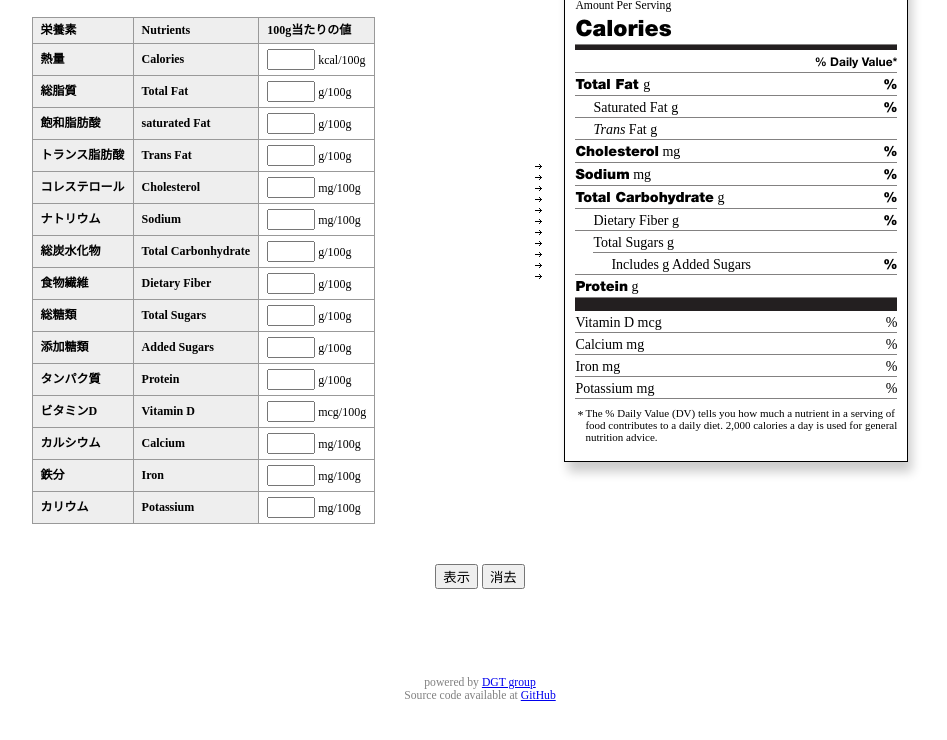
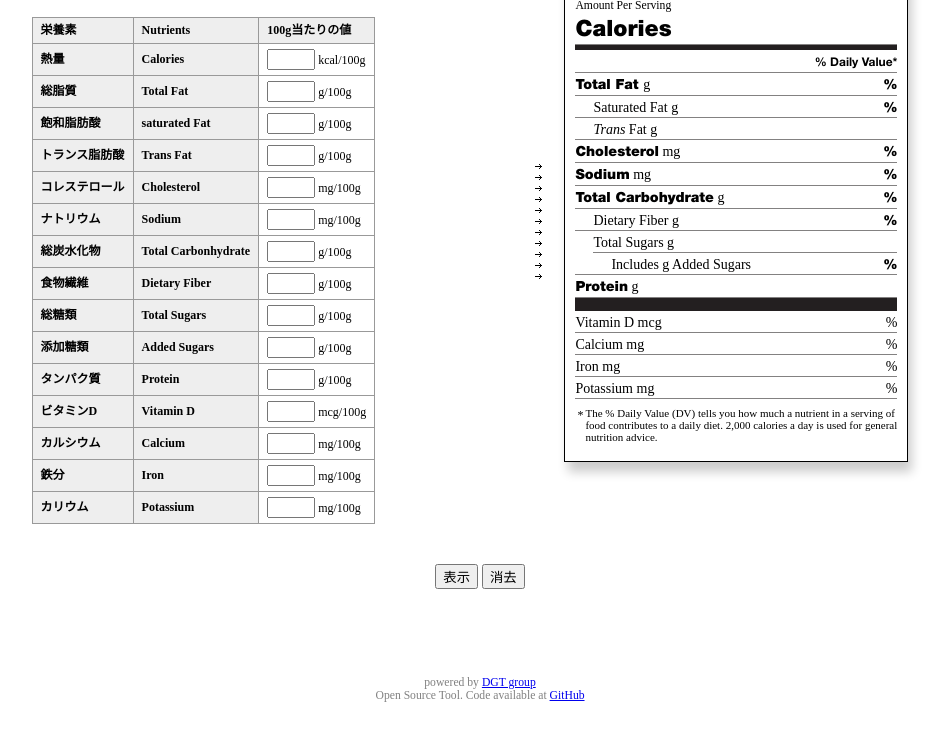
Before and after one commit to katayamahide/katayamahide.github.io, a plain HTML site: page index.html in a window 1280 px wide. Shown: the part 188-928 px from the top of the page, without its empty margins (160-1107 px from the left). Drawn offline with Linux system fonts and the light colour scheme.

Commit message:
add open source description

```diff
--- a/index.html
+++ b/index.html
@@ -234,7 +234,8 @@
   </main>
   <footer>
     <small> powered by <a href="https://www.pochi.ml/DGT2/"> DGT group</a> </small>
-    <small> Source code available at <a href="https://github.com/katayamahide/katayamahide.github.io">GitHub</a></small>
+    <small> Open Source Tool. Code available at <a
+        href="https://github.com/katayamahide/katayamahide.github.io">GitHub</a></small>
   </footer>
 
 
```
